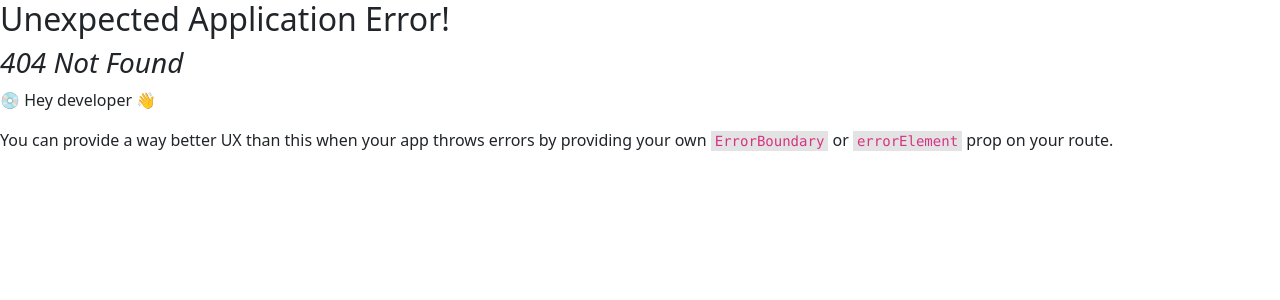
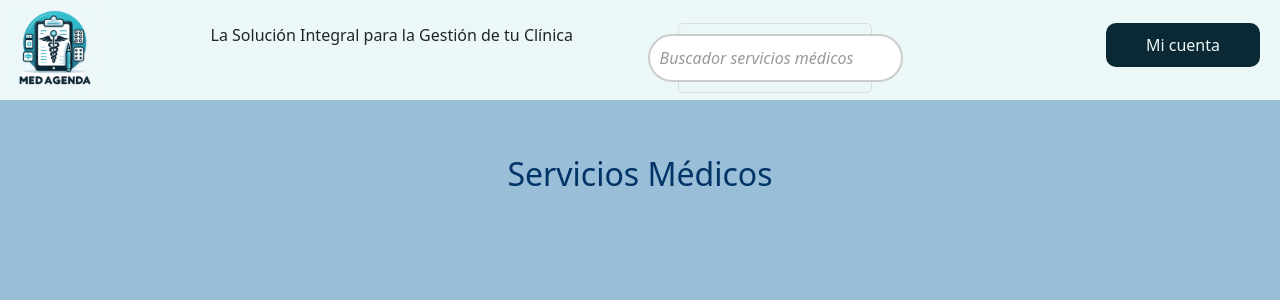
Before and after one commit to PirrY/MedAgenda, a React (Vite) app: page /MedicalServices in a window 1280 px wide. Before the commit this address had no page. Shown: the top 300 px of the page. Built offline with nearby package versions, Linux system fonts and the light colour scheme.

Commit message:
Rutas para servicios médicos y directorios médicos

```diff
--- a/src/main.jsx
+++ b/src/main.jsx
@@ -3,7 +3,7 @@ import { createRoot } from 'react-dom/client'
 
 import { createBrowserRouter, RouterProvider } from 'react-router-dom'
 
-import { Home, Login, Account, Register, ADashboard, MostrarClientes, ShowCalendar, MostrarPersonal } from './pages'
+import { Home, Login, Account, Register, ADashboard, MostrarClientes, ShowCalendar, MostrarPersonal, MedicalDirectory, MedicalServices } from './pages'
 
 import 'bootstrap/dist/css/bootstrap.min.css'
 import App from './App.jsx'
@@ -18,7 +18,9 @@ const router = createBrowserRouter([
   { path: '/AHome', element: <ADashboard/>},
   { path: '/BDClientes', element: <MostrarClientes/>},
   { path: '/ACalendar', element: <ShowCalendar/>},
-  { path: 'BDPersonal', element: <MostrarPersonal/>}
+  { path: 'BDPersonal', element: <MostrarPersonal/>},
+  { path: '/MedicalDirectory', element: <MedicalDirectory/>},
+  { path: '/MedicalServices', element: <MedicalServices/>}
 ])
 
 createRoot(document.getElementById('root')).render(
--- /dev/null
+++ b/src/pages/MedicalDirectory.css
@@ -0,0 +1,6 @@
+/*Estilos para el fondo de la pagina*/
+.MedicalDirectory {
+    background-color: #99BED8;
+    min-height: 100vh; /* Asegura que el fondo cubra toda la altura de la vista */
+    padding: 20px;
+}
--- /dev/null
+++ b/src/pages/MedicalDirectory.jsx
@@ -0,0 +1,16 @@
+import React from 'react'
+import Header from '../components/molecules/Header'
+import './MedicalDirectory.css';
+
+export function MedicalDirectory(){
+    return(
+        <div>
+            <Header/>
+        <div className='medicaldirectory'>
+            <center>
+                <h1 className = "form-title">Directorio Medico</h1>
+            </center>
+        </div>
+        </div>
+    );
+}
--- /dev/null
+++ b/src/pages/MedicalServices.css
@@ -0,0 +1,6 @@
+/* Estilo para el contenedor general */
+.medical-services-container {
+    background-color: #99BED8;
+    min-height: 100vh;
+    padding: 20px;
+}
--- /dev/null
+++ b/src/pages/MedicalServices.jsx
@@ -0,0 +1,17 @@
+import React from 'react';
+import Header from '../components/molecules/Header';
+import './MedicalServices.css'; // Importamos los estilos CSS
+
+export function MedicalServices() {
+    return (
+    <div>
+        <Header />
+        <div className="medical-services-container">
+        <center>
+            <h1 className="form-title">Servicios Médicos</h1>
+        </center>
+
+        </div>
+    </div>
+    );
+}
--- a/src/pages/index.js
+++ b/src/pages/index.js
@@ -6,3 +6,5 @@ export { default as ADashboard } from './AdminDashboard';
 export { default as MostrarClientes } from './BDClientes';
 export { default as ShowCalendar } from './CalendarioAdmin';
 export { default as MostrarPersonal } from './BDPersonal';
+export { MedicalDirectory } from './MedicalDirectory';
+export { MedicalServices } from './MedicalServices';
```
Also changed, not shown: src/pages/medical_directory.css (deleted), src/pages/medical_directory.jsx (deleted), src/pages/servicios_medicos.css (deleted), src/pages/servicios_medicos.jsx (deleted).
